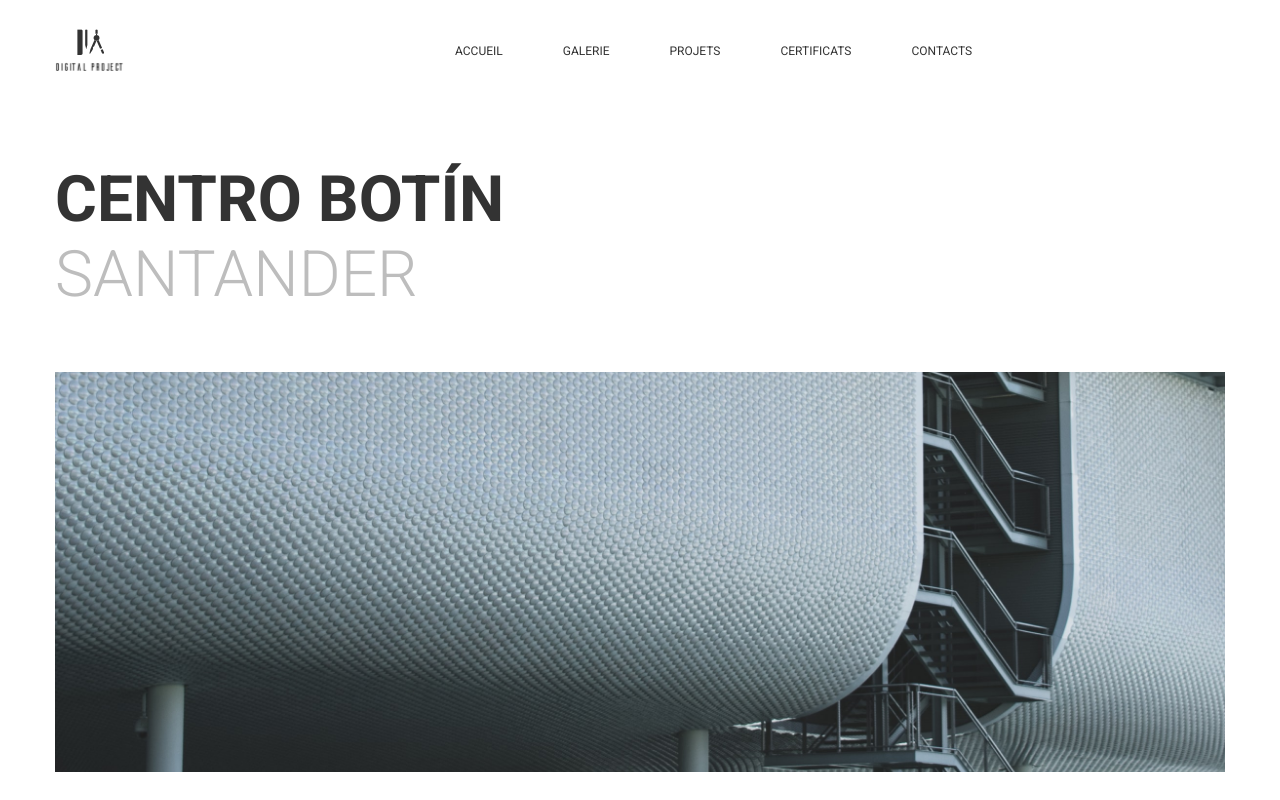
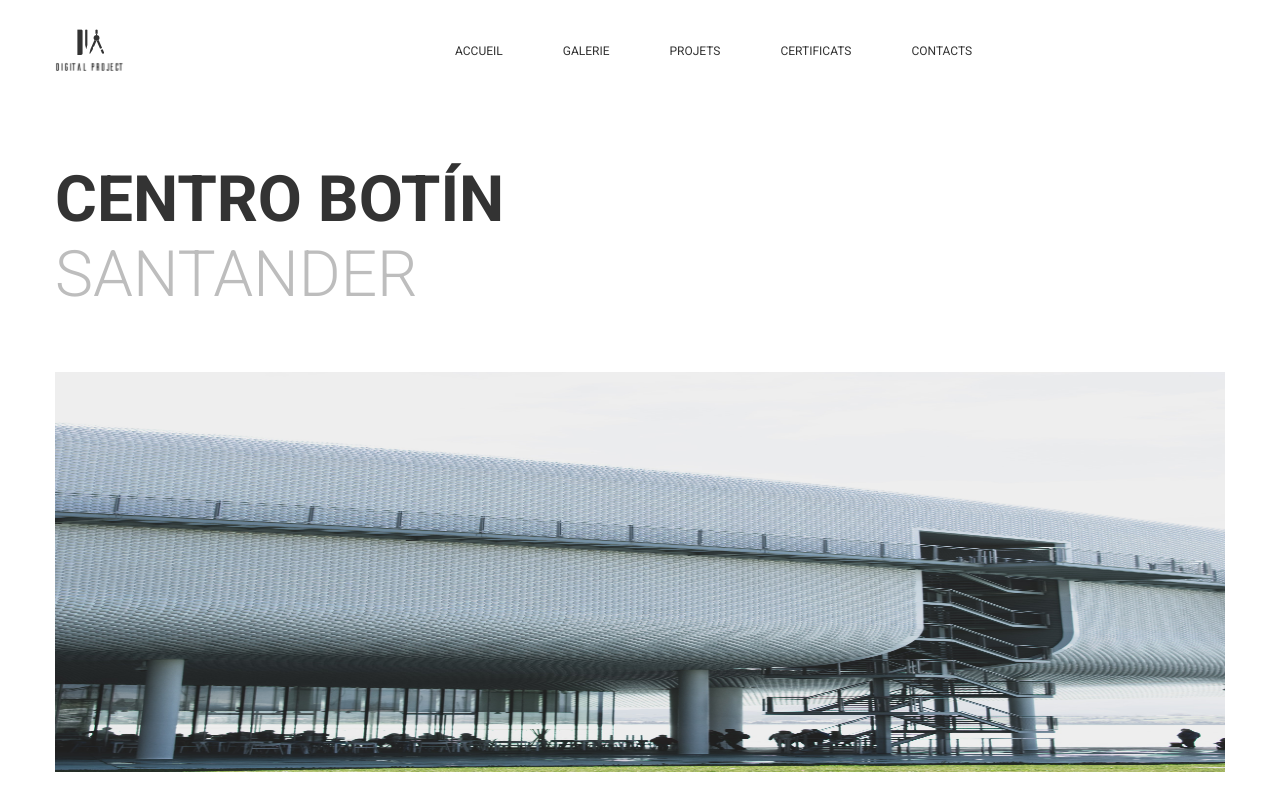
Before and after one commit to MichelDeckert/nextjs-archi, a Next.js app: page /project/1 in a window 1280 px wide. Shown: the top 800 px of the page. Built offline with nearby package versions, Linux system fonts and the light colour scheme.

Commit message:
Update [slug].js

```diff
--- a/pages/project/[slug].js
+++ b/pages/project/[slug].js
@@ -20,9 +20,9 @@
 					height={images[1].height}
 					placeholder="blur"
 					blurDataURL={placeholder}
-					objectFit="cover"
-					objectPosition={`center ${images[1].horizontal}`}
-					quality={50}
+					//objectFit="cover"
+					//objectPosition={`center ${images[1].horizontal}`}
+					//quality={50}
 				/>
 				<div className={styles.main_content}>
 					<div className={styles.main_image}>
```
